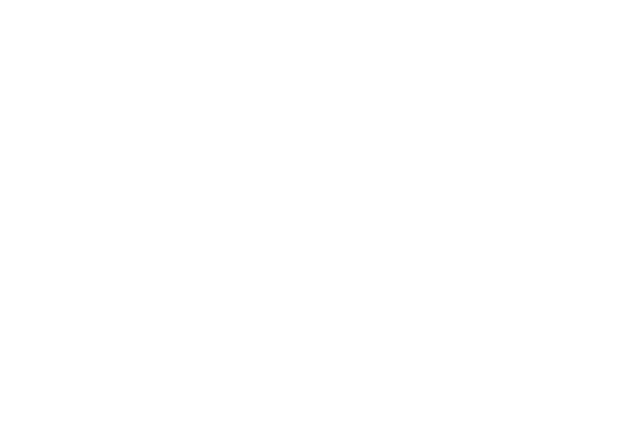
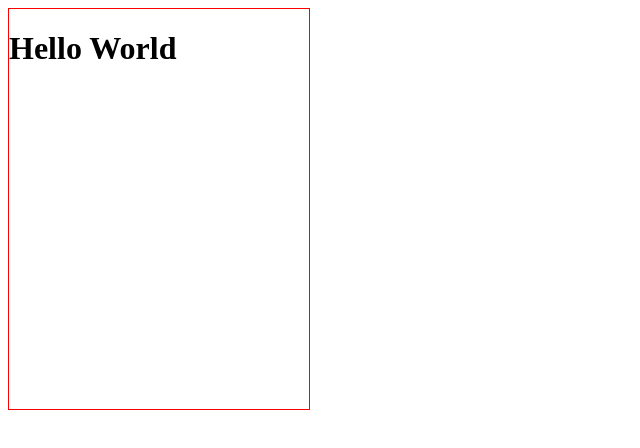
Before and after one commit to youngbloodcyb/202020, a plain HTML site: page index.html in a window 1280 px wide. Shown: the whole page, without its empty margins (0-640 px from the left). Drawn offline with Linux system fonts and the light colour scheme.

Commit message:
init styles

```diff
--- a/index.html
+++ b/index.html
@@ -5,8 +5,10 @@
     <meta http-equiv="X-UA-Compatible" content="IE=edge">
     <meta name="viewport" content="width=device-width, initial-scale=1.0">
     <title>20.20.20.</title>
+    <link rel="stylesheet" href="./styles.css">
+    <script defer src="./index.js"></script>
 </head>
 <body>
-
+    <h1>Hello World</h1>
 </body>
 </html>
--- a/index.js
+++ b/index.js
@@ -0,0 +1 @@
+console.log("This is working :)");
--- a/styles.css
+++ b/styles.css
@@ -0,0 +1,5 @@
+body {
+    height: 400px;
+    width: 300px;
+    border: solid 1px red;
+}
```
